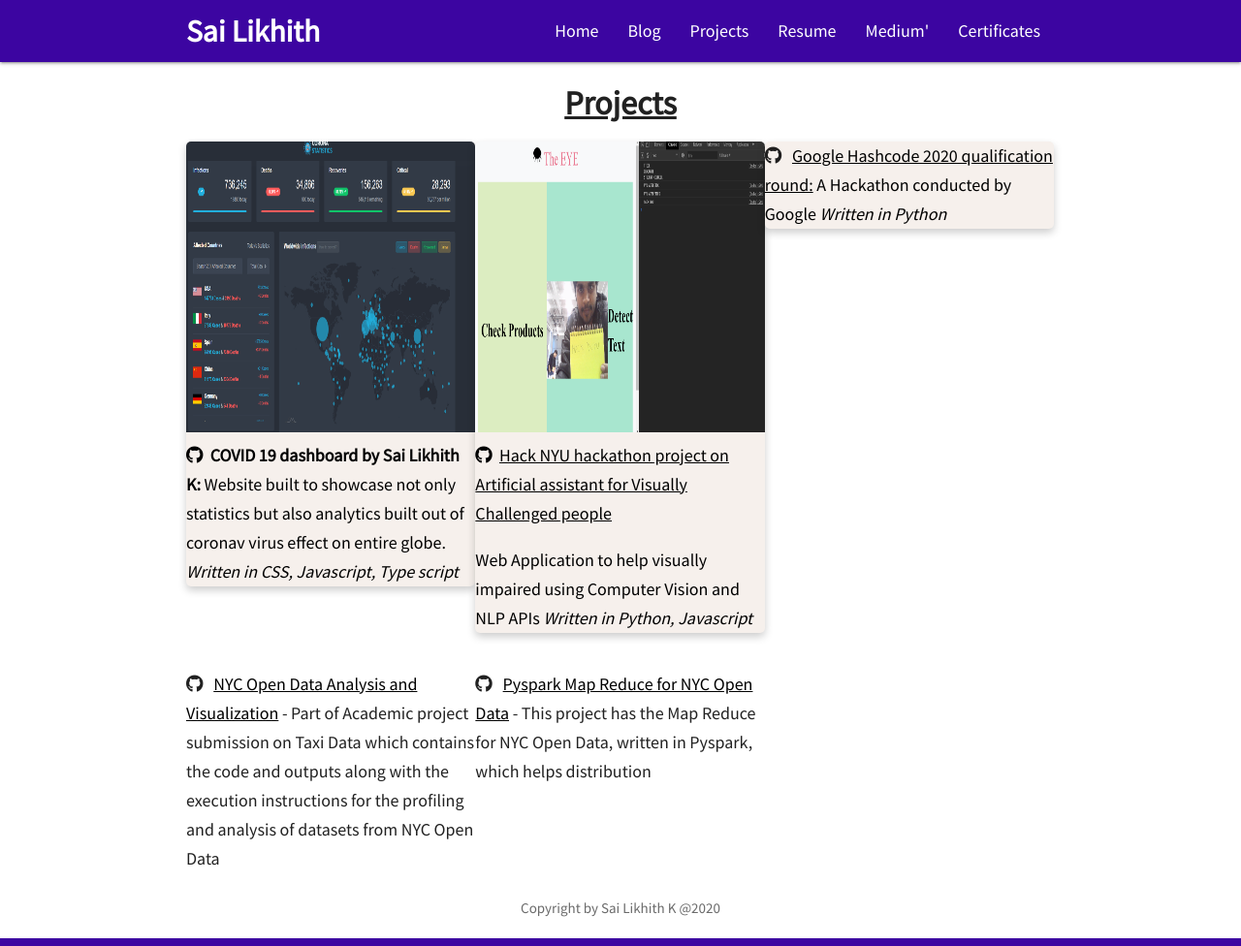
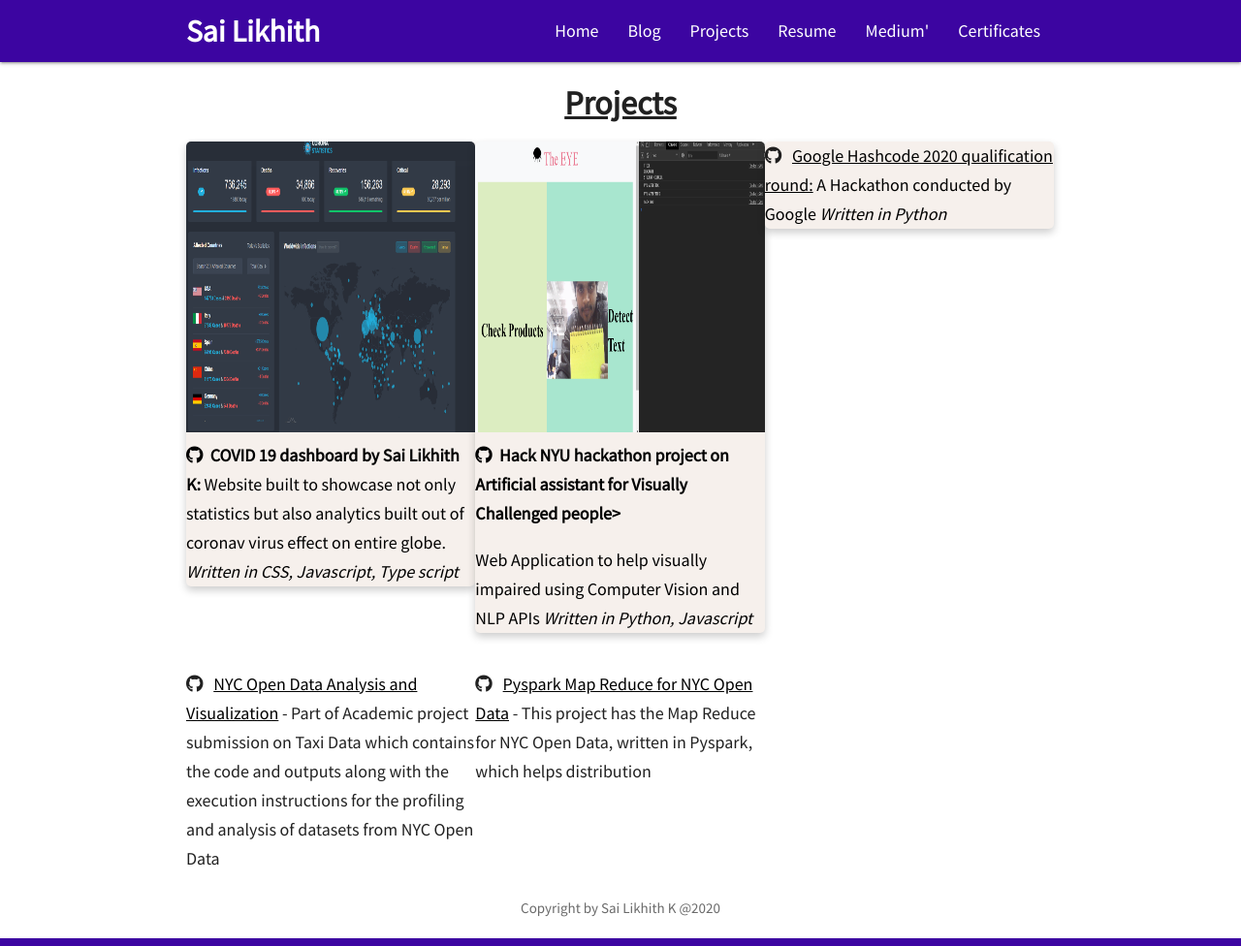
Before and after one commit to SaiLikhith7/Mywebsite, a Jekyll site: the page built from projects.html, in a window 1280 px wide. Shown: the whole page at 97% size. Built offline with Jekyll 4.4.1, drawn with Linux system fonts in a browser that asks for light colours; nearby versions of some CDN libraries.

Commit message:
Update projects.html

```diff
--- a/_includes/projects.html
+++ b/_includes/projects.html
@@ -30,7 +30,7 @@
       <h5>
         <div class="card">
           <strong>
-                <a href="https://github.com/SaiLikhith7/HackNYU-2020"><img src="./img/Hacknyu.png" alt="Avatar" style="width:100%;height:300px;"><i class="fab fa-github"></i>&nbsp;&nbsp;<u>Hack NYU hackathon project on Artificial assistant for Visually Challenged people</u>
+                <a href="https://github.com/SaiLikhith7/HackNYU-2020"><img src="./img/Hacknyu.png" alt="Avatar" style="width:100%;height:300px;"><i class="fab fa-github"></i>&nbsp;&nbsp;<b>Hack NYU hackathon project on Artificial assistant for Visually Challenged people></b>
            <p>Web Application to help visually impaired using Computer Vision and NLP APIs <i>Written in Python, Javascript</i></p>
            </a>
            </strong>
```
